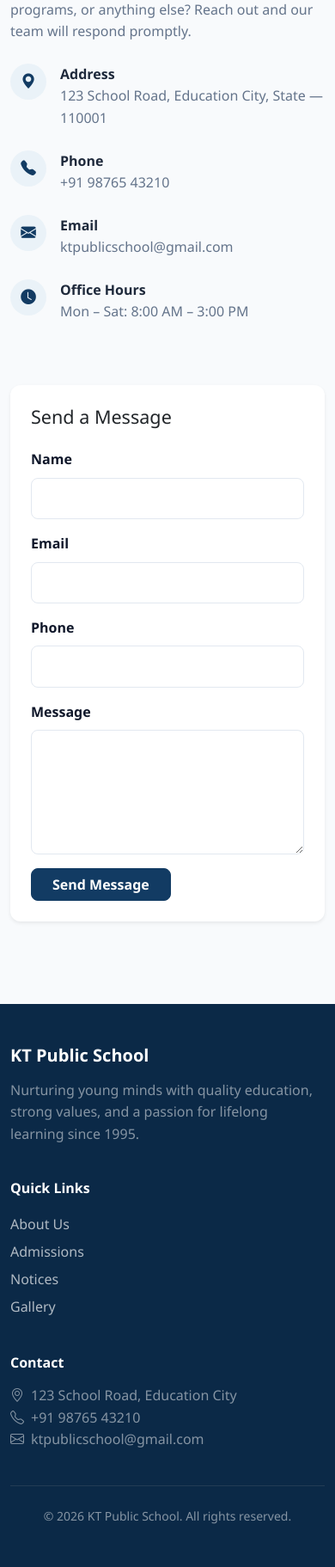
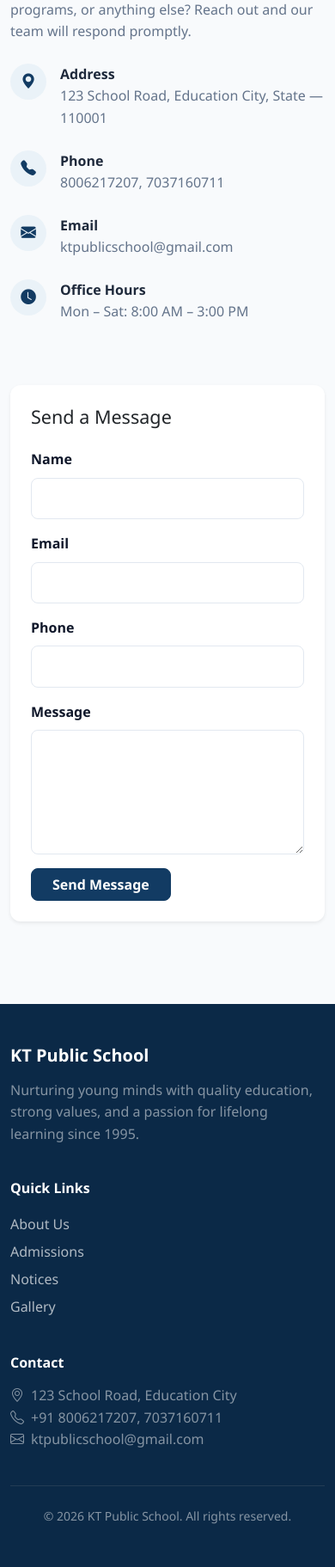
Before and after one commit to Code-Keshav-1947/KT-Public-school, a Flask app: page /contact in a window 390 px wide. Shown: the part 352-2175 px from the top of the page at 86% size. Run offline with Flask 3, Linux system fonts and the light colour scheme.

Commit message:
update contact information; modify phone numbers in footer and contact page

```diff
--- a/app/templates/base.html
+++ b/app/templates/base.html
@@ -81,7 +81,7 @@
                     <h6 class="text-white mb-3">Contact</h6>
                     <ul class="list-unstyled text-white-50">
                         <li><i class="bi bi-geo-alt me-2"></i>123 School Road, Education City</li>
-                        <li><i class="bi bi-telephone me-2"></i>+91 98765 43210</li>
+                        <li><i class="bi bi-telephone me-2"></i>+91 8006217207, 7037160711</li>
                         <li><i class="bi bi-envelope me-2"></i>ktpublicschool@gmail.com</li>
                     </ul>
                 </div>
--- a/app/templates/contact.html
+++ b/app/templates/contact.html
@@ -29,7 +29,7 @@
                         <i class="bi bi-telephone-fill"></i>
                         <div>
                             <strong>Phone</strong>
-                            <p class="mb-0 text-muted">+91 98765 43210</p>
+                            <p class="mb-0 text-muted">8006217207, 7037160711</p>
                         </div>
                     </div>
                     <div class="contact-info-item">
--- a/run.py
+++ b/run.py
@@ -9,4 +9,4 @@ with app.app_context():
     db.create_all()
 
 if __name__ == "__main__":
-    app.run(debug=True,host='0.0.0.0',port=8000)
+    app.run(debug=True, host='0.0.0.0', port=8000)
```
Also changed, not shown: README.md.
